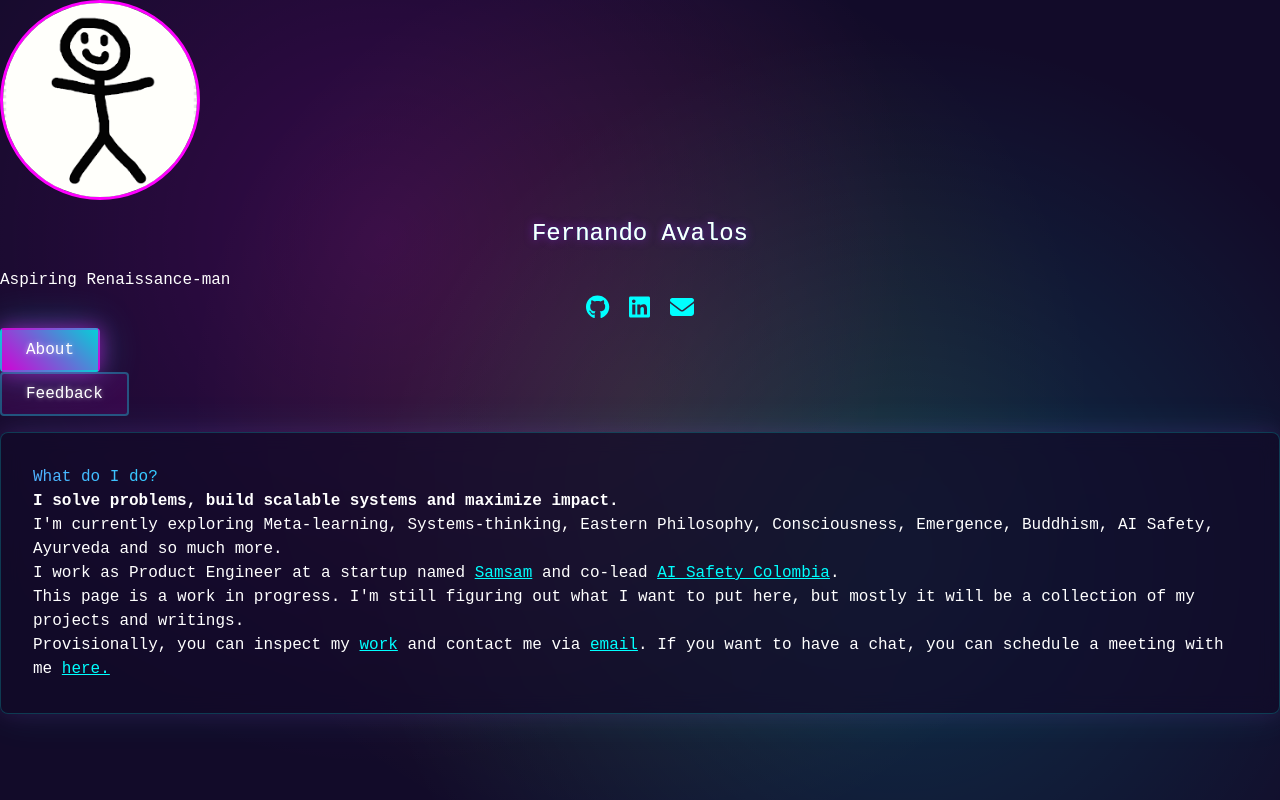
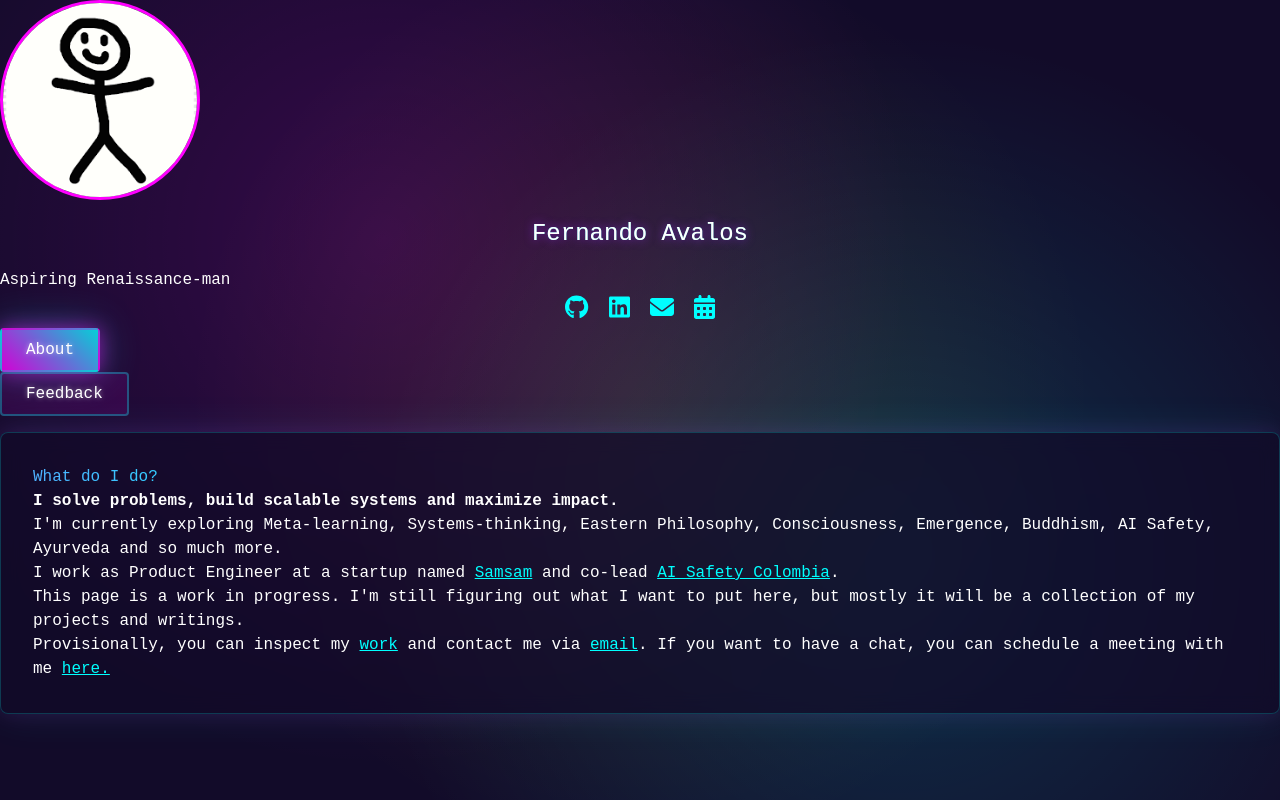
Before and after one commit to favalosdev/personal-site, a React (Create React App) app: page / in a window 1280 px wide. Built offline with nearby package versions, Linux system fonts and the light colour scheme.

Commit message:
Add calend.ly link stuff

```diff
--- a/src/App.tsx
+++ b/src/App.tsx
@@ -1,9 +1,9 @@
 import React, { useState } from 'react'
 import { FontAwesomeIcon } from '@fortawesome/react-fontawesome'
 import { faGithub, faLinkedin } from '@fortawesome/free-brands-svg-icons'
-import { faEnvelope } from '@fortawesome/free-solid-svg-icons'
 import { AboutSection, FeedbackSection } from './components/sections'
 import profileImage from './assets/images/stick-man.png'
+import { faEnvelope, faCalendarAlt } from '@fortawesome/free-solid-svg-icons'
 
 import './App.css'
 
@@ -41,6 +41,13 @@ const App: React.FC = () => {
             aria-label="Email"
           >
             <FontAwesomeIcon icon={faEnvelope} />
+          </a>
+          <a
+            href="https://calendly.com/favalosl/tertulia"
+            className="hover:text-fuchsia-400"
+            aria-label="Schedule"
+          >
+            <FontAwesomeIcon icon={faCalendarAlt} />
           </a>
         </div>
       </div>
```
